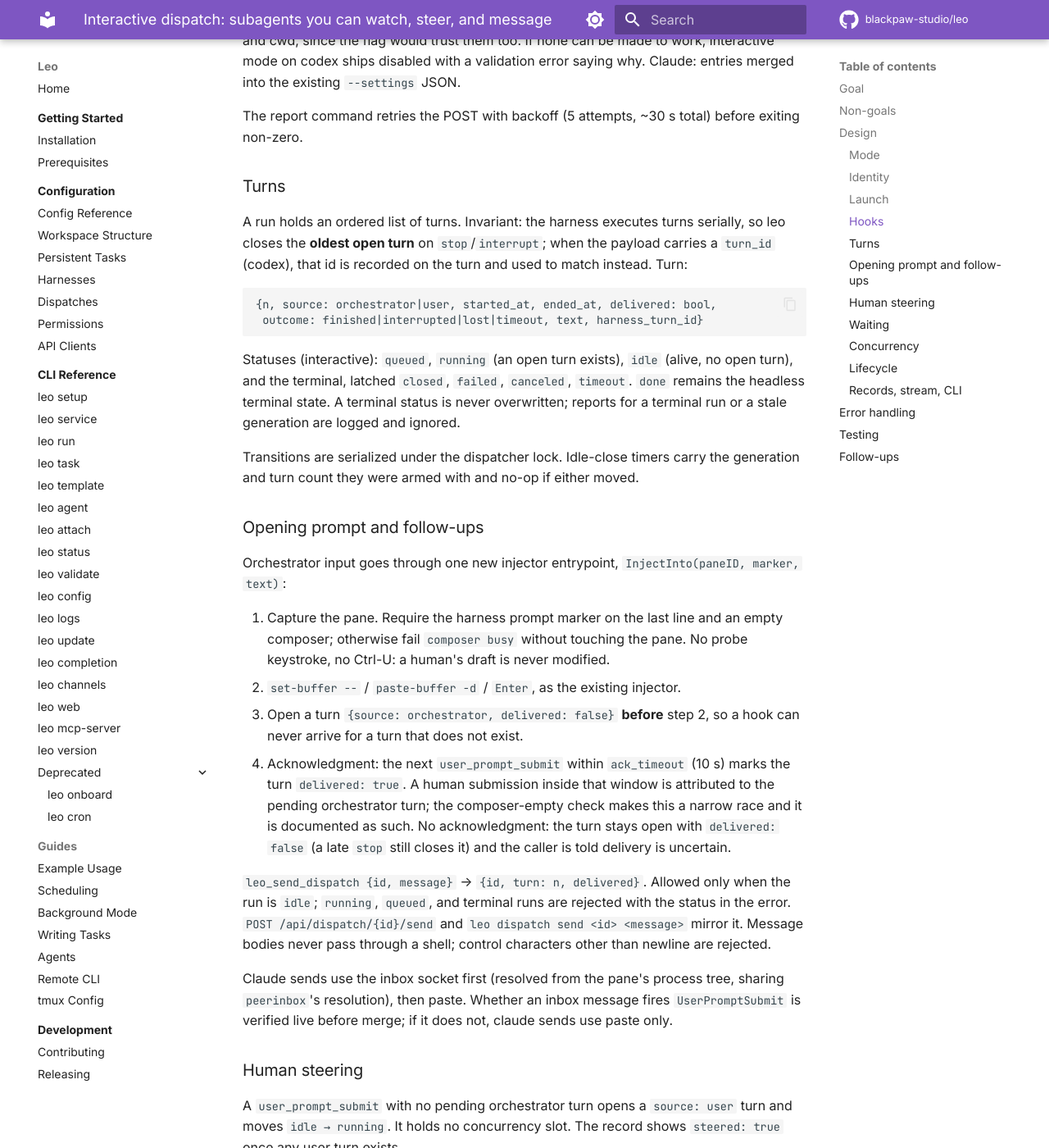
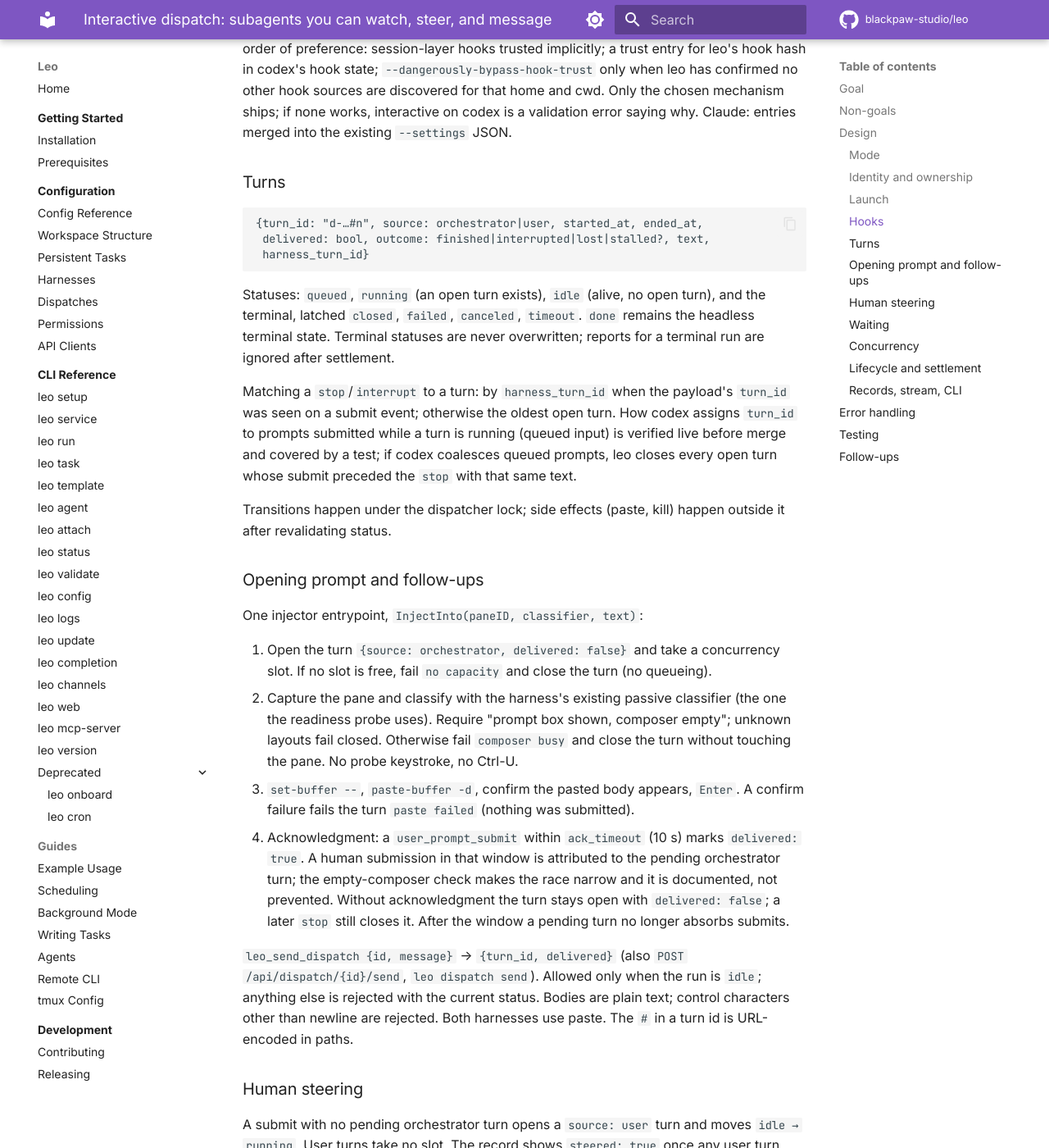
Before and after one commit to blackpaw-studio/leo, an MkDocs documentation site: the page built from docs/specs/2026-09-14-interactive-dispatch.md, in a window 1280 px wide and 1400 px high, scrolled down 2302 px. Shown: the whole window at 82% size. Built offline with MkDocs 1.6.1 and Material for MkDocs 9.7.7, drawn with Linux system fonts in a browser that asks for light colours; comment, search, counter and statistics services are not loaded; some of the changed text lies outside the part shown.

Commit message:
docs(spec): interactive dispatch rev 3
Bind subagents to the caller session (no reattach), drop per-run tokens and
queued sends, paste-only delivery with honest ack, event_id dedup,
stalled instead of sweep-close, settlement with final-report grace.

Claude-Session: https://claude.ai/code/session_01G3Ypof77KGe3FypkrXGTyn

````diff
--- a/docs/specs/2026-09-14-interactive-dispatch.md
+++ b/docs/specs/2026-09-14-interactive-dispatch.md
@@ -1,9 +1,10 @@
 # Interactive dispatch: subagents you can watch, steer, and message
 
 Extends `docs/specs/2026-09-13-subagent-dispatch.md` (shipped, v0.23.0).
-Revision 2 after design review: adds turn identity, an `idle` state distinct
-from terminal `done`, composer ownership, per-run report tokens, restart
-reattachment, and lost-hook recovery.
+Revision 3. Rev 2 tried to make sessions durable and deliveries exclusive;
+both were the source of most review findings and neither is needed for the
+goal. Rev 3 binds subagents to their caller, drops queued sends and per-run
+tokens, and makes delivery honest rather than exclusive.
 
 ## Goal
 
@@ -11,232 +12,229 @@ Make `leo_dispatch` comparable to Claude Code's native subagents: the
 orchestrator starts a subagent, gets its result, and can send follow-up
 messages; the user can watch it in a tmux window and type into it. The
 subagent is a real harness TUI (codex or claude) in a pane of the caller's
-own tmux session. Turn completion comes from the harness's own hooks, never
-from screen scraping or private rollout files.
+tmux session. Turn boundaries come from the harness's own hooks.
 
 ## Non-goals
 
 - Replacing headless mode. It stays the default and what `leo_consult` uses.
-- Supervision: no restart loop, no agentstore entry, no `leo agent` listing.
-- OpenCode (no hooks). Interactive on an opencode template is a validation
-  error.
-- Cross-host dispatch. Per-turn timeouts (session timeout only).
+- Supervision or durability. A subagent lives and dies with its caller's
+  tmux session and with the daemon. No restart loop, no reattach, no
+  agentstore entry.
+- Exclusive ownership of the composer. A human and the orchestrator share
+  one input box; leo avoids clobbering and reports delivery honestly.
+- Queued sends, per-turn timeouts, inbox-socket delivery, OpenCode.
+- Any security claim beyond today's: a subagent holds the caller-level API
+  token like every leo agent and can forge reports for any run.
 
 ## Design
 
 ### Mode
 
 `leo_dispatch` gains `mode`: `headless` (default, unchanged) or
-`interactive`. Switching the default is a later decision, after both harness
-contracts have passed live tests.
+`interactive`. Interactive on an opencode template is a validation error.
 
-### Identity
+### Identity and ownership
 
-Every interactive run has:
-
-- `pane_id` (tmux `%N`, from `new-window -P -F '#{pane_id}'`). All
-  targeting, probing, and cleanup use the pane id, never the window id or
-  name. Cleanup is `kill-pane`.
-- `generation`: incremented on launch and on reattach after a daemon
-  restart. Hook reports carry it; reports from an older generation are ignored.
-- `report_token`: random per run, stored on the record, exported to the
-  harness process as `LEO_DISPATCH_REPORT_TOKEN`. `POST
-  /api/dispatch/{id}/report` accepts only that run's token (or the API token).
-  Anything inside the subagent's sandbox can therefore forge reports for its
-  own run and nothing else.
-- `session_id`: the harness session, learned from the first hook.
+- `pane_id` (tmux `%N`, from `new-window -P -F '#{pane_id}'`) persisted on
+  the record. All targeting and cleanup use it; cleanup is `kill-pane`.
+- `session_id` from the first hook report.
+- Ownership: the pane is created in the caller's session (`leo-<caller>`),
+  or `leo-dispatch` for non-agent callers. When that session ends for any
+  reason (agent stop/restart, daemon shutdown), the pane dies with it and the
+  run finalizes on the next sweep. On daemon start, every non-terminal
+  interactive record is finalized: `closed` if it has a finished turn,
+  `failed` otherwise, and its pane killed if still alive. Nothing is
+  reattached.
 
 ### Launch
 
 The daemon builds a `KindAgent` launch spec from the template (model,
-`harness_options`, `env`, cwd = dispatch cwd) and starts it in a new window
-of the caller's tmux session (`leo-<caller>`), or `leo-dispatch` for
-non-agent callers, named `<label>·<hex4>`:
+`harness_options`, `env`, cwd = dispatch cwd) and starts it:
 
 ```
 tmux new-window -d -P -F '#{pane_id}' -t <session> -n <label>·<hex4> -c <cwd> [-e K=V…] <shell-quoted harness command>
 ```
 
-Argv comes from the adapters' `Args`/`Env`; each launcher and hook argv
-element is shell-quoted; the leo executable path is absolute.
+Argv comes from the adapters' `Args`/`Env`; every element is shell-quoted;
+the leo executable path is absolute. The record (with `pane_id`) is persisted
+before the opening prompt is injected; if persistence fails, the pane is
+killed and the dispatch fails.
 
-Startup dialogs are **prevented, not dismissed**: the supervisor's
-Escape-based heuristics skip attached sessions, and these windows are usually
-attached. The adapters' existing prelaunch config (codex trust entry, claude
-onboarding/trust settings) is reused, plus whatever config key disables the
-codex update prompt (verified live; if none exists, the readiness probe treats
-the prompt as launch failure).
+Startup dialogs are prevented, not dismissed: the adapters' existing
+prelaunch config (codex trust entry, claude onboarding/trust settings) is
+reused, plus the codex config key that disables the update prompt, verified
+live. The readiness probe treats any remaining dialog as launch failure.
 
 ### Hooks
 
 New adapter method `TurnHooks(reportCmd []string) (args []string, err
 error)` adds per-launch hooks for four events, all running
-`leo --config <path> dispatch report <id> --generation <n>`, which forwards
-the stdin payload verbatim with the report token:
+`leo --config <path> dispatch report <id>`:
 
 | Event | codex | claude | leo effect |
 |---|---|---|---|
-| prompt submitted | `user_prompt_submit` | `UserPromptSubmit` | opens a turn (or acknowledges a pending one) |
-| turn finished | `stop` | `Stop` | closes the oldest open turn with `last_assistant_message` |
-| turn aborted | `interrupt` | none | closes the oldest open turn as `interrupted` |
-| session exited | `session_end` | `SessionEnd` | `closed` |
+| prompt submitted | `user_prompt_submit` | `UserPromptSubmit` | acknowledges a pending orchestrator turn, else opens a user turn |
+| turn finished | `stop` | `Stop` | closes a turn with `last_assistant_message` |
+| turn aborted | `interrupt` | none | closes a turn as `interrupted` |
+| session exited | `session_end` | `SessionEnd` | begins final settlement |
 
-Hook config delivery, codex: hooks in the session-flags layer via `-c`
-overrides. Trust must be pinned to one verified mechanism before merge, in
-this order of preference: (a) session-layer hooks are trusted implicitly;
-(b) leo records a trust entry for its own hook's hash in codex's hook state;
-(c) `--dangerously-bypass-hook-trust`, allowed only after leo confirms that no
-other hook sources (user, project, managed) are discovered for that home and
-cwd, since the flag would trust them too. If none can be made to work,
-interactive mode on codex ships disabled with a validation error saying why.
+The report command reads the stdin payload, generates an `event_id` once,
+and POSTs `{event_id, payload}` to `POST /api/dispatch/{id}/report` with the
+agent API token from its environment, retrying with backoff (5 attempts,
+~30 s) on transport failure. The daemon dedups on `event_id` and answers a
+duplicate with 200.
+
+Codex hook delivery: hooks in the session-flags layer via `-c` overrides,
+with trust established by **one** mechanism chosen during implementation and
+verified live, in this order of preference: session-layer hooks trusted
+implicitly; a trust entry for leo's hook hash in codex's hook state;
+`--dangerously-bypass-hook-trust` only when leo has confirmed no other hook
+sources are discovered for that home and cwd. Only the chosen mechanism
+ships; if none works, interactive on codex is a validation error saying why.
 Claude: entries merged into the existing `--settings` JSON.
-
-The report command retries the POST with backoff (5 attempts, ~30 s total)
-before exiting non-zero.
 
 ### Turns
 
-A run holds an ordered list of turns. Invariant: the harness executes turns
-serially, so leo closes the **oldest open turn** on `stop`/`interrupt`; when
-the payload carries a `turn_id` (codex), that id is recorded on the turn and
-used to match instead. Turn:
-
 ```
-{n, source: orchestrator|user, started_at, ended_at, delivered: bool,
- outcome: finished|interrupted|lost|timeout, text, harness_turn_id}
+{turn_id: "d-…#n", source: orchestrator|user, started_at, ended_at,
+ delivered: bool, outcome: finished|interrupted|lost|stalled?, text,
+ harness_turn_id}
 ```
 
-Statuses (interactive): `queued`, `running` (an open turn exists), `idle`
-(alive, no open turn), and the terminal, latched `closed`, `failed`,
-`canceled`, `timeout`. `done` remains the headless terminal state. A terminal
-status is never overwritten; reports for a terminal run or a stale generation
-are logged and ignored.
+Statuses: `queued`, `running` (an open turn exists), `idle` (alive, no open
+turn), and the terminal, latched `closed`, `failed`, `canceled`, `timeout`.
+`done` remains the headless terminal state. Terminal statuses are never
+overwritten; reports for a terminal run are ignored after settlement.
 
-Transitions are serialized under the dispatcher lock. Idle-close timers carry
-the generation and turn count they were armed with and no-op if either moved.
+Matching a `stop`/`interrupt` to a turn: by `harness_turn_id` when the
+payload's `turn_id` was seen on a submit event; otherwise the oldest open
+turn. How codex assigns `turn_id` to prompts submitted while a turn is
+running (queued input) is verified live before merge and covered by a test;
+if codex coalesces queued prompts, leo closes every open turn whose submit
+preceded the `stop` with that same text.
+
+Transitions happen under the dispatcher lock; side effects (paste, kill)
+happen outside it after revalidating status.
 
 ### Opening prompt and follow-ups
 
-Orchestrator input goes through one new injector entrypoint,
-`InjectInto(paneID, marker, text)`:
+One injector entrypoint, `InjectInto(paneID, classifier, text)`:
 
-1. Capture the pane. Require the harness prompt marker on the last line and
-   an empty composer; otherwise fail `composer busy` without touching the
-   pane. No probe keystroke, no Ctrl-U: a human's draft is never modified.
-2. `set-buffer --` / `paste-buffer -d` / `Enter`, as the existing injector.
-3. Open a turn `{source: orchestrator, delivered: false}` **before** step 2,
-   so a hook can never arrive for a turn that does not exist.
-4. Acknowledgment: the next `user_prompt_submit` within `ack_timeout` (10 s)
-   marks the turn `delivered: true`. A human submission inside that window is
-   attributed to the pending orchestrator turn; the composer-empty check makes
-   this a narrow race and it is documented as such. No acknowledgment: the
-   turn stays open with `delivered: false` (a late `stop` still closes it) and
-   the caller is told delivery is uncertain.
+1. Open the turn `{source: orchestrator, delivered: false}` and take a
+   concurrency slot. If no slot is free, fail `no capacity` and close the
+   turn (no queueing).
+2. Capture the pane and classify with the harness's existing passive
+   classifier (the one the readiness probe uses). Require "prompt box shown,
+   composer empty"; unknown layouts fail closed. Otherwise fail
+   `composer busy` and close the turn without touching the pane. No probe
+   keystroke, no Ctrl-U.
+3. `set-buffer --`, `paste-buffer -d`, confirm the pasted body appears,
+   `Enter`. A confirm failure fails the turn `paste failed` (nothing was
+   submitted).
+4. Acknowledgment: a `user_prompt_submit` within `ack_timeout` (10 s) marks
+   `delivered: true`. A human submission in that window is attributed to the
+   pending orchestrator turn; the empty-composer check makes the race narrow
+   and it is documented, not prevented. Without acknowledgment the turn stays
+   open with `delivered: false`; a later `stop` still closes it. After the
+   window a pending turn no longer absorbs submits.
 
-`leo_send_dispatch {id, message}` → `{id, turn: n, delivered}`. Allowed only
-when the run is `idle`; `running`, `queued`, and terminal runs are rejected
-with the status in the error. `POST /api/dispatch/{id}/send` and
-`leo dispatch send <id> <message>` mirror it. Message bodies never pass
-through a shell; control characters other than newline are rejected.
-
-Claude sends use the inbox socket first (resolved from the pane's process
-tree, sharing `peerinbox`'s resolution), then paste. Whether an inbox message
-fires `UserPromptSubmit` is verified live before merge; if it does not, claude
-sends use paste only.
+`leo_send_dispatch {id, message}` → `{turn_id, delivered}` (also
+`POST /api/dispatch/{id}/send`, `leo dispatch send`). Allowed only when the
+run is `idle`; anything else is rejected with the current status. Bodies are
+plain text; control characters other than newline are rejected. Both
+harnesses use paste. The `#` in a turn id is URL-encoded in paths.
 
 ### Human steering
 
-A `user_prompt_submit` with no pending orchestrator turn opens a
-`source: user` turn and moves `idle → running`. It holds no concurrency slot.
-The record shows `steered: true` once any user turn exists.
+A submit with no pending orchestrator turn opens a `source: user` turn and
+moves `idle → running`. User turns take no slot. The record shows
+`steered: true` once any user turn exists.
 
 ### Waiting
 
-`leo_wait` ids may be a run (`d-…`) or a turn (`d-…#3`, as returned by
-send). A run id waits on its latest orchestrator turn; a turn id waits on that
-turn's immutable outcome, so later human turns cannot hide it. Entries gain
-`turn`, `outcome`, and `delivered`. A `queued` run keeps the wait pending, as
-headless does today. Waiting on a run with no open orchestrator turn returns
-its latest turn immediately; on a run with only user turns, the latest user
-turn.
+`leo_wait` ids may be a run (`d-…`) or a turn (`d-…#n`). A run id is
+resolved **once, when the wait starts**, to the run's latest orchestrator
+turn, or its latest user turn if it has none; the wait then tracks that turn.
+A turn id waits on that turn's outcome. Entries gain `turn_id`, `outcome`,
+`delivered`, `stalled`. A `queued` run keeps the wait pending. An open turn
+whose run has had no hook activity for `stalled_after` (10 min) is reported
+with `stalled: true` on each wait timeout; it is not closed and its slot is
+not released. The caller cancels or keeps waiting.
 
 ### Concurrency
 
-`maxConcurrent` (6) admits **orchestrator turns**: the opening prompt and
-each send take a slot from admission until the turn closes or the run goes
-terminal, released exactly once. Idle sessions and user turns hold no slot.
-A send that cannot get a slot returns the turn as `queued`; injection happens
-when admitted.
+`maxConcurrent` (6) admits orchestrator turns: the opening prompt and each
+send hold a slot from step 1 until the turn closes or the run goes terminal,
+released exactly once. Idle sessions and user turns hold no slot.
 
-### Lifecycle
+### Lifecycle and settlement
 
-- `leo_cancel`: `kill-pane`, status `canceled`, open turns closed `interrupted`.
-- `session_end`: `closed` (or `failed` if no turn ever finished). Pane death
-  observed by the sweep without a `session_end` means the same; the sweep
-  waits `final_report_grace` (15 s) after noticing a dead pane before
-  classifying, so a final `stop` racing exit is not lost.
-- Idle close: `idle` with no new turn for `idle_close_after` (1 h) →
-  `kill-pane`, `closed`.
-- Session timeout: `timeout_seconds` on the dispatch caps the whole session
-  as today (`timeout`, latched).
-- Daemon restart: interactive records that are `idle` or `running` are
-  reattached: if the pane is alive, generation is bumped, the record kept,
-  and any open turn left open for the stuck sweep; if the pane is dead, the
-  record is finalized as above. Reports from the old generation are ignored.
-- Stuck sweep: a `running` run with no hook activity for `stuck_after`
-  (10 min) has its pane captured; if the idle prompt marker is present with an
-  empty composer, its oldest open turn closes with outcome `lost` (empty
-  text). Otherwise it is left alone.
+Settlement closes every open turn (`interrupted` for cancel, `lost` for
+exit), latches the terminal status, notifies waiters, and closes the
+recorder. It runs:
 
-Interactive windows never close on collection. Dead panes are swept after the
-existing grace period. Records of `idle`/`running` runs are exempt from
-retention pruning.
+- on `leo_cancel`: `kill-pane`, then settle as `canceled`;
+- on `session_end`, and on pane death noticed by the sweep: wait
+  `final_report_grace` (15 s) for a trailing `stop`, then settle as `closed`
+  if any turn ever finished, else `failed`;
+- on idle close: `idle` for `idle_close_after` (1 h) with the composer empty
+  at check time (a human draft defers it) → `kill-pane`, settle as `closed`;
+- on session timeout (`timeout_seconds`, whole session): `kill-pane`,
+  settle as `timeout`.
+
+Interactive panes never close on collection. Records of `idle`/`running`
+runs are exempt from retention pruning; dead panes are swept after the
+existing grace.
 
 ### Records, stream, CLI
 
-`Record` gains `mode`, `pane_id`, `generation`, `session_id`, `turns`,
-`steered`, `report_token`. The ndjson stream gains `{"type":"turn", …}`
-events written after the record update they describe. `leo dispatch watch`
-prints turns as they close and stays open through `idle`, exiting on a
-terminal status. `list`/`show` display mode, status, turns, steered.
+`Record` gains `mode`, `pane_id`, `session_id`, `turns`, `steered`. The
+ndjson stream uses the existing `{t, d, raw}` envelope with `d.type =
+"turn"` and a per-run sequence number, written after the record update it
+describes; `leo dispatch watch` renders those events and stays open through
+`idle`, exiting on a terminal status, and on start reconciles from the
+persisted turns so a crash between record and stream writes loses nothing
+visible. `list`/`show` display mode, status, turn count, steered.
 `leo_dispatch`'s reply names the window.
 
 ## Error handling
 
-- Interactive on a harness without `TurnHooks`, or codex trust unpinned:
+- Interactive on a harness without `TurnHooks`, or codex trust unverified:
   validation error at dispatch.
-- Readiness never reached (dialog, crash): `failed` with the probe's error;
-  pane kept under the usual grace.
-- Report with bad token, unknown id, stale generation, terminal run, or no
-  open turn: 4xx or ignored, logged.
-- Claude has no abort hook: an interrupted claude turn is closed by the stuck
-  sweep (`lost`) or the next `UserPromptSubmit`.
-- `composer busy`: send fails, nothing changes; the reply says a human has a
-  draft.
+- Readiness never reached: `failed` with the probe's error; pane kept under
+  the usual grace.
+- Report with unknown id, unknown `turn_id` on a close event and no open
+  turn, or a settled run: logged and ignored (200 to stop retries).
+- Claude has no abort hook: an interrupted claude turn shows as `stalled`
+  until the next submit opens a new turn (which closes the old one as
+  `lost`) or the user cancels.
+- `composer busy`, `no capacity`, `paste failed`: send returns the reason;
+  the run's status is unchanged.
 
 ## Testing
 
-- Adapter `TurnHooks` argv exact for codex and claude; launch produces
-  `new-window -P -F '#{pane_id}'` with the pane id persisted.
-- Report endpoint: token scoping; generation filtering; FIFO close and
-  `turn_id` match; duplicate and late reports ignored; terminal latch.
-- Injector `InjectInto`: composer-busy rejection without keystrokes; paste
-  argv; ack within timeout; no ack → `delivered: false`.
-- Waits: run id vs turn id; queued keeps pending; user turns do not hide an
-  orchestrator turn's outcome.
-- Concurrency: slots per orchestrator turn, released once; user turns exempt.
-- Lifecycle: cancel, session_end vs pane death with final-report grace, idle
-  close no-ops when generation/turn count moved, restart reattach and
-  finalize, stuck sweep.
-- e2e with a fake harness binary (prompt box, runs the hook command on each
-  input): dispatch → wait turn 1; send → wait turn 2; typed input → user turn;
-  daemon restart → reattach.
+- `TurnHooks` argv exact for codex and claude; launch produces
+  `new-window -P -F '#{pane_id}'`; record persisted before injection.
+- Report endpoint: `event_id` dedup, `harness_turn_id` and oldest-open
+  matching, ignored cases, terminal latch.
+- `InjectInto`: composer-busy and unknown-layout rejection with zero
+  keystrokes; paste argv; ack; no-ack leaves `delivered: false`; late stop
+  closes it.
+- Waits: run id snapshot vs turn id; queued pending; stalled reporting.
+- Concurrency: slot per orchestrator turn, released once; `no capacity`
+  rejects; user turns exempt.
+- Settlement: cancel, `session_end` and pane death with final-report grace,
+  idle close deferred by a draft, session timeout, daemon-start finalize.
+- e2e with a fake harness binary (prompt box, runs the hook command per
+  input): dispatch → wait; send → wait; typed input → user turn; kill pane →
+  closed.
 - Live before merge, from this session: codex interactive on
-  `codex-explorer` (wait, send, type in the pane), claude once for the inbox
-  path, hook trust mechanism confirmed, update prompt confirmed suppressed.
+  `codex-explorer` (wait, send, type in the pane, cancel); claude once; codex
+  queued-prompt `turn_id` behaviour; hook trust mechanism; update prompt
+  suppressed.
 
 ## Follow-ups
 
-Default to interactive once both contracts are proven; inbox push of turn
-results to idle Claude callers; dispatches page in the web UI; OpenCode when
-it exposes hooks.
+Default to interactive once both contracts are proven; inbox-socket sends
+for claude after verifying the hook fires; durable sessions if a real need
+appears; dispatches page in the web UI.
````
